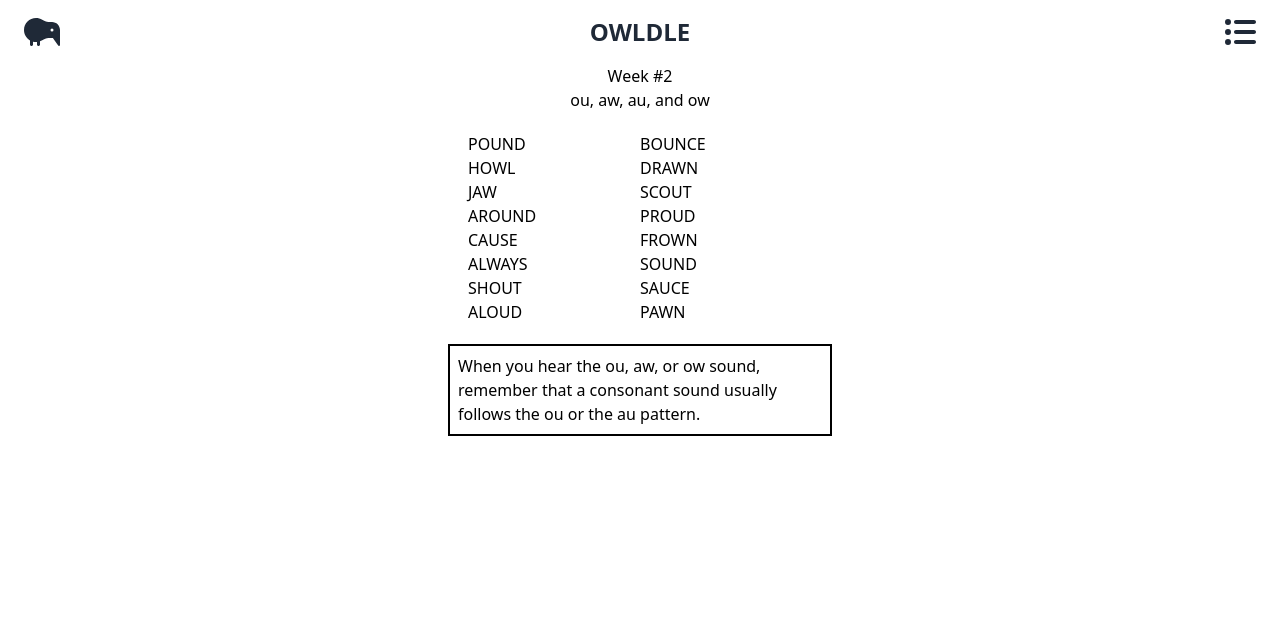
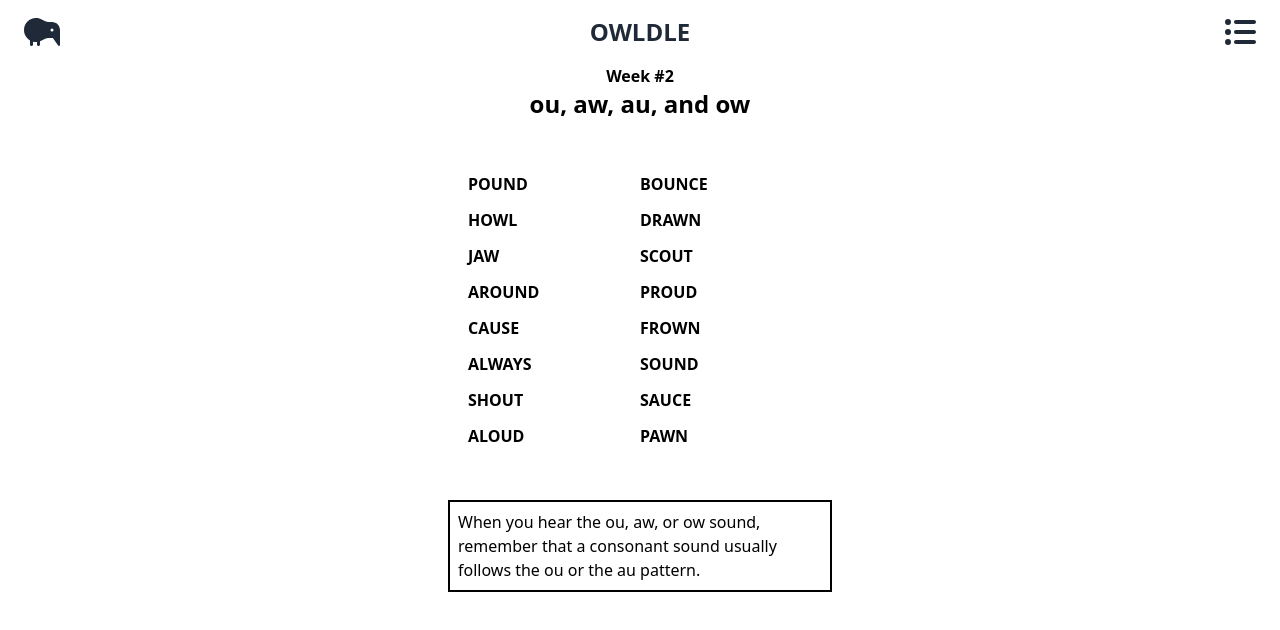
Before and after one commit to mrprim/owldle, a React (Vite) app: page / in a window 1280 px wide. Both pictures are taken after a click on the button 1240 px from the left and 32 px from the top of the page. Shown: the top 630 px of the page. Built offline with nearby package versions, Linux system fonts and the light colour scheme.

Commit message:
Some more

```diff
--- a/src/components/Navbar.tsx
+++ b/src/components/Navbar.tsx
@@ -16,9 +16,12 @@
           </button>
         </div>
 
-        <div className="flex-1 text-2xl font-sans font-extrabold items-start">
-          OWLDLE
+        <div className="flex-1 text-center">
+          <button className="text-2xl font-sans font-extrabold" onClick={() => setScreen('home')}>
+            OWLDLE
+          </button>
         </div>
+
         <div className="flex-1 flex justify-end">
           <button className='mx-2' onClick={() => setScreen((s) => s === 'review' ? 'home' : 'review')}>
             <FontAwesomeIcon icon={faListUl} size='2xl' />
--- a/src/components/ReviewPage/index.tsx
+++ b/src/components/ReviewPage/index.tsx
@@ -1,5 +1,9 @@
 import { FC } from "react"
 import useTest from "../../hooks/useTest";
+
+const Word: FC<{ value: string }> = ({ value }) => {
+  return <div className='my-3 font-bold' >{value}</div>
+}
 
 const ReviewPage: FC<{ className?: string }> = ({ className = '' }) => {
   const test = useTest();
@@ -10,11 +14,11 @@
 
 
   return <div className={`${className}`}>
-    <div className="text-center">Week {'#'}{test.week}</div>
-    <h3 className="text-center">{test.rule}</h3>
-    <div className='max-w-sm mx-auto p-5 flex flex-row'>
-      <div className='flex-1'>{firstColumn.map((q) => <div key={q}>{q}</div>)}</div>
-      <div className='flex-1'>{secondColumn.map((q) => <div key={q}>{q}</div>)}</div>
+    <div className="text-center font-bold">Week {'#'}{test.week}</div>
+    <h3 className="text-center font-extrabold text-2xl">{test.rule}</h3>
+    <div className='max-w-sm mx-auto p-5 flex flex-row my-5'>
+      <div className='flex-1'>{firstColumn.map((q) => <Word key={q} value={q} />)}</div>
+      <div className='flex-1'>{secondColumn.map((q) => <Word key={q} value={q} />)}</div>
     </div>
     <p className='max-w-sm mx-auto border-2 border-black p-2'>{test.advice}</p>
   </div>
```
